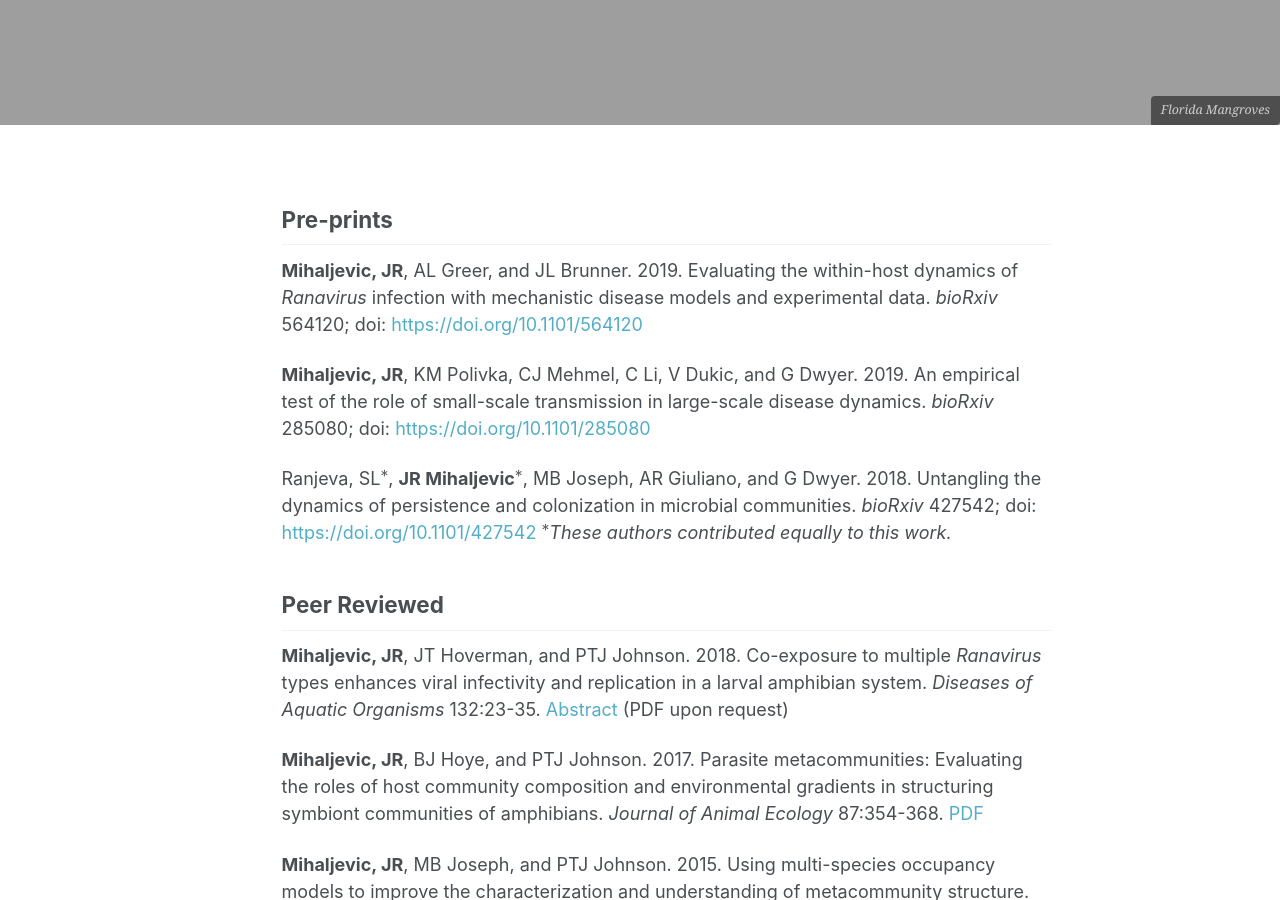
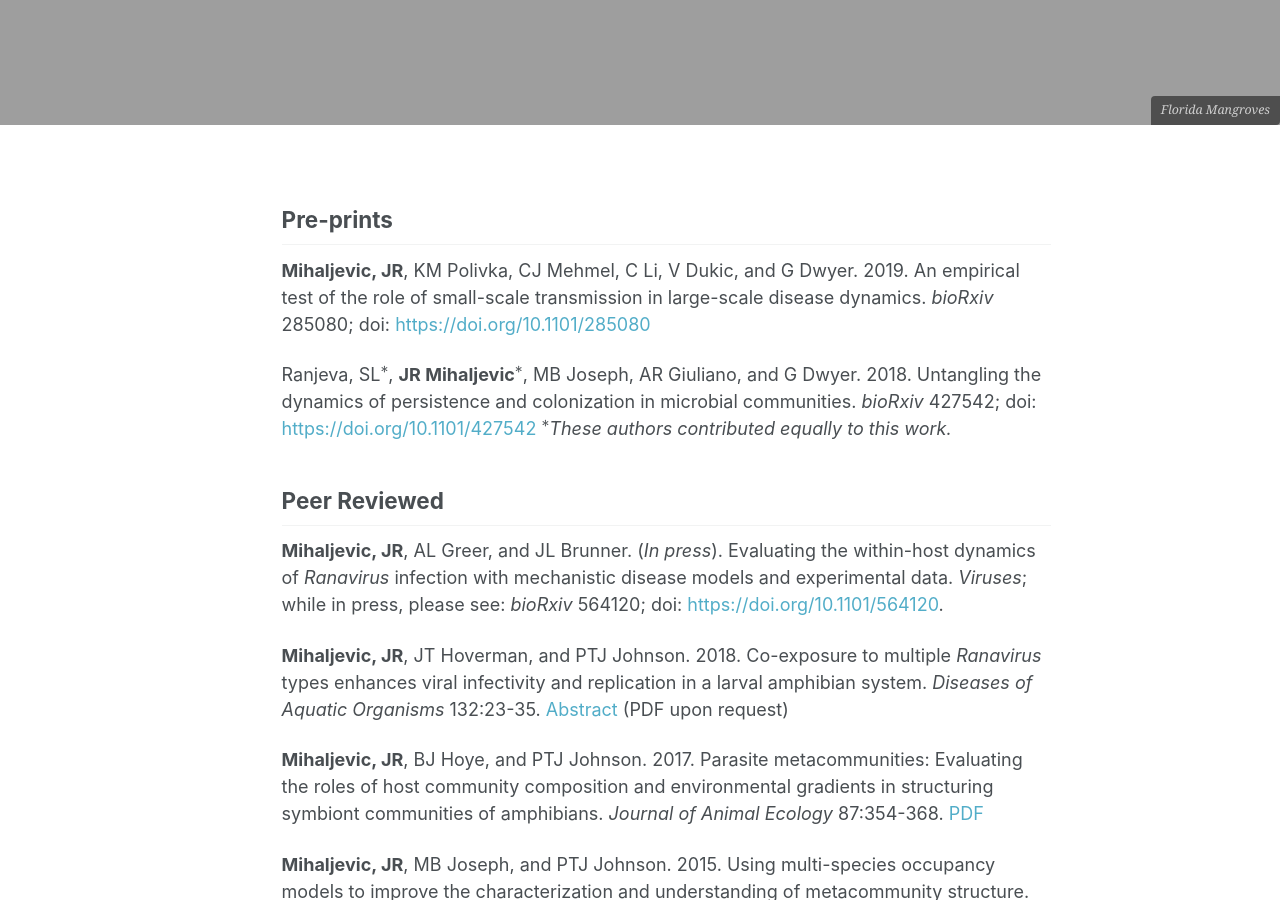
Before and after one commit to jrmihalj/jrmihalj.github.io, a Jekyll site: the page built from _pages/pubs.md, in a window 1280 px wide and 900 px high, scrolled down 917 px. Built offline with Jekyll 4.4.1, drawn with Linux system fonts in a browser that asks for light colours; formulas are drawn with MathJax 3; our own code applies the rules of GitHub Pages for plain Markdown files; some of the changed lines change nothing that is shown.

Commit message:
Viruses in press

```diff
--- a/_pages/pubs.md
+++ b/_pages/pubs.md
@@ -10,8 +10,6 @@ permalink: /publications/
 
 ## Pre-prints
 
-**Mihaljevic, JR**, AL Greer, and JL Brunner. 2019. Evaluating the within-host dynamics of *Ranavirus* infection with mechanistic disease models and experimental data. *bioRxiv* 564120; doi: [https://doi.org/10.1101/564120](https://doi.org/10.1101/564120){:target="_blank"}
-
 **Mihaljevic, JR**, KM Polivka, CJ Mehmel, C Li, V Dukic, and G Dwyer. 2019. An empirical test of the role of small-scale transmission in large-scale disease dynamics. *bioRxiv* 285080; doi: [https://doi.org/10.1101/285080](https://doi.org/10.1101/285080){:target="_blank"}
 
 Ranjeva, SL$^{\*}$, **JR Mihaljevic**$^{\*}$, MB Joseph, AR Giuliano, and G Dwyer. 2018. Untangling the dynamics of persistence and colonization in microbial communities. *bioRxiv* 427542; doi: [https://doi.org/10.1101/427542](https://doi.org/10.1101/427542){:target="_blank"}
@@ -19,6 +17,8 @@ $^{\*}$*These authors contributed equally to this work.*
 
 
 ## Peer Reviewed
+
+**Mihaljevic, JR**, AL Greer, and JL Brunner. (*In press*). Evaluating the within-host dynamics of *Ranavirus* infection with mechanistic disease models and experimental data. *Viruses*; while in press, please see: *bioRxiv* 564120; doi: [https://doi.org/10.1101/564120](https://doi.org/10.1101/564120){:target="_blank"}.
 
 **Mihaljevic, JR**, JT Hoverman, and PTJ Johnson. 2018. Co-exposure to multiple *Ranavirus* types enhances viral infectivity and replication in a larval amphibian system. *Diseases of Aquatic Organisms* 132:23-35. [Abstract](https://doi.org/10.3354/dao03300){:target="_blank"} (PDF upon request)
 
```
